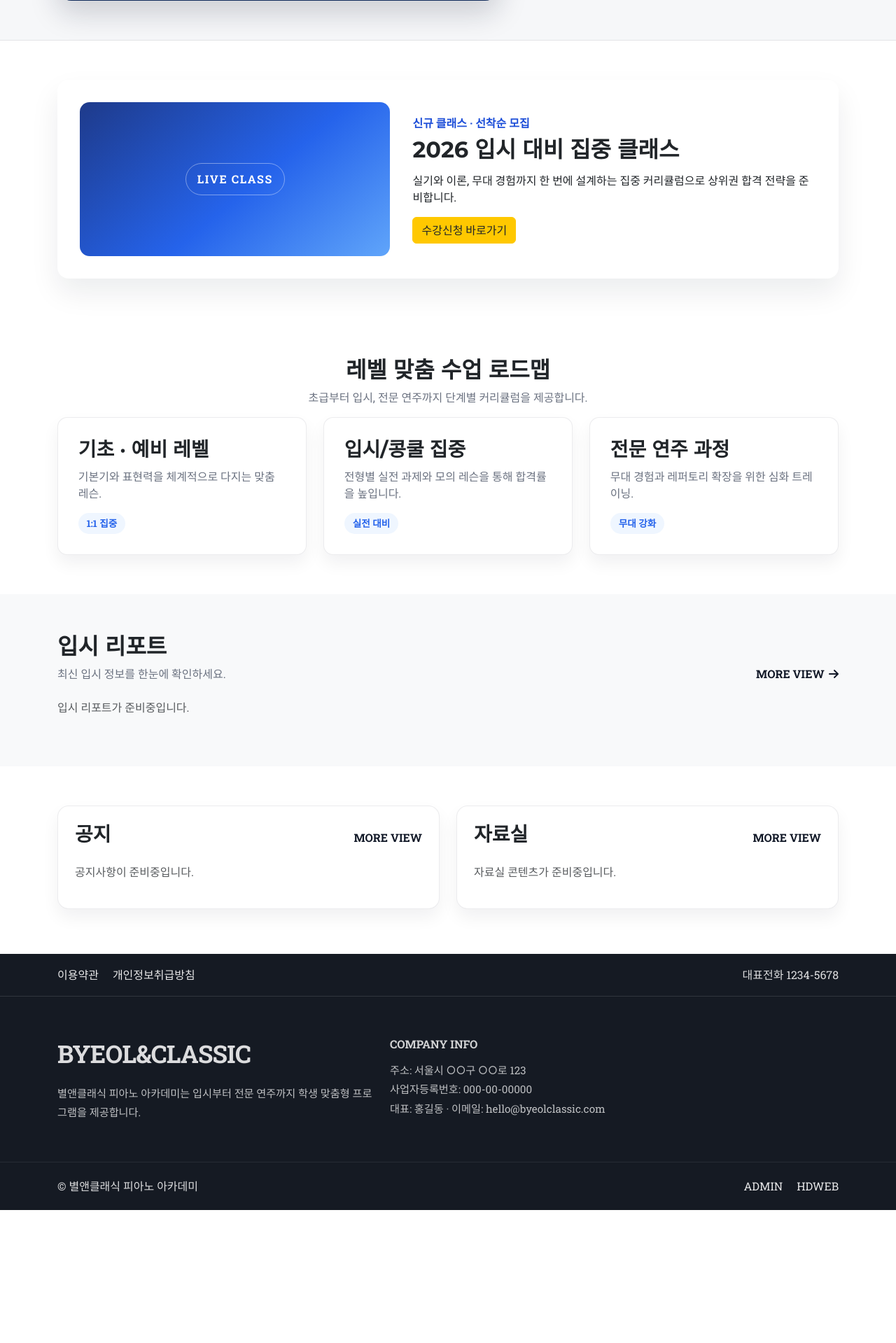
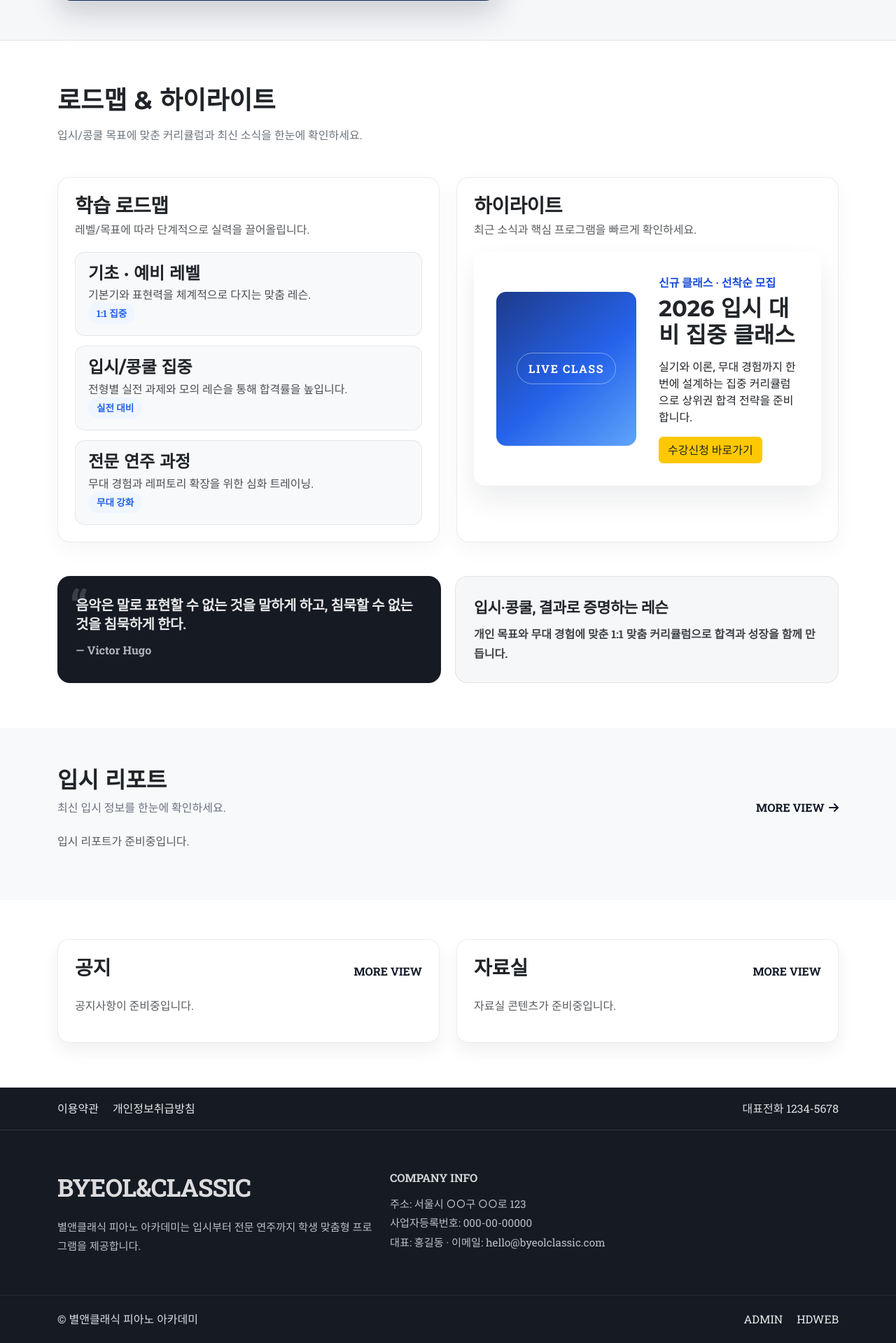
Before and after one commit to tuna1402/ByeolAndClassic, a Django app: page / in a window 1280 px wide. Shown: the part 737-2656 px from the top of the page at 70% size. Before the commit the page ends 2466 px from the top, so only its background shows below. Run offline with Django 5.2, Linux system fonts and the light colour scheme; data comes from the database, SQL or seed files in the repository; data that the repository does not hold is empty.

Commit message:
feat: merge roadmap+highlight section and add quote promo block

```diff
--- a/static/css/home_shining.css
+++ b/static/css/home_shining.css
@@ -379,6 +379,126 @@
   color: #6b7280;
 }
 
+.roadmap-highlight-section {
+  padding: 64px 0;
+  background: #fff;
+}
+
+.roadmap-panel,
+.highlight-panel {
+  border: 1px solid rgba(0, 0, 0, 0.08);
+  border-radius: 18px;
+  padding: 24px;
+  background: #fff;
+  box-shadow: 0 10px 30px rgba(0, 0, 0, 0.04);
+}
+
+.panel-title {
+  font-weight: 800;
+  letter-spacing: -0.02em;
+  margin-bottom: 0.25rem;
+}
+
+.panel-desc {
+  opacity: 0.75;
+  margin-bottom: 1.25rem;
+}
+
+.roadmap-cards {
+  display: flex;
+  flex-direction: column;
+  gap: 14px;
+}
+
+.roadmap-card {
+  border: 1px solid rgba(0, 0, 0, 0.08);
+  border-radius: 14px;
+  padding: 16px 18px;
+  background: #f8f9fb;
+}
+
+.roadmap-card .title {
+  font-weight: 800;
+  margin-bottom: 0.25rem;
+}
+
+.roadmap-card .desc {
+  margin: 0;
+  opacity: 0.8;
+}
+
+.quote-promo {
+  display: grid;
+  grid-template-columns: 1fr 1fr;
+  gap: 20px;
+  align-items: stretch;
+}
+
+@media (max-width: 991px) {
+  .quote-promo {
+    grid-template-columns: 1fr;
+  }
+
+  .roadmap-panel,
+  .highlight-panel {
+    padding: 18px;
+  }
+}
+
+.quote-box {
+  position: relative;
+  border-radius: 18px;
+  padding: 28px 26px;
+  background: #151a23;
+  color: rgba(255, 255, 255, 0.9);
+  overflow: hidden;
+}
+
+.quote-mark {
+  position: absolute;
+  top: 10px;
+  left: 18px;
+  font-size: 64px;
+  font-weight: 900;
+  opacity: 0.18;
+  line-height: 1;
+}
+
+.quote-text {
+  font-size: 1.25rem;
+  font-weight: 900;
+  letter-spacing: -0.02em;
+  line-height: 1.35;
+  margin: 0 0 0.75rem;
+}
+
+.quote-author {
+  margin: 0;
+  opacity: 0.75;
+  font-weight: 700;
+}
+
+.promo-text {
+  border-radius: 18px;
+  padding: 28px 26px;
+  background: #f6f7f9;
+  border: 1px solid rgba(0, 0, 0, 0.08);
+}
+
+.promo-head {
+  font-size: 1.35rem;
+  font-weight: 900;
+  letter-spacing: -0.02em;
+  margin: 0 0 0.5rem;
+}
+
+.promo-sub {
+  margin: 0;
+  opacity: 0.85;
+  line-height: 1.7;
+  font-weight: 600;
+}
+
 .info-tag {
   display: inline-flex;
   padding: 0.3rem 0.75rem;
--- a/templates/pages/home.html
+++ b/templates/pages/home.html
@@ -140,8 +140,44 @@
     </div>
   </section>
 
-  <section class="page-section highlight-section">
+  <section class="page-section roadmap-highlight-section">
     <div class="container">
+      <div class="section-heading-wrap">
+        <h2 class="section-heading">로드맵 &amp; 하이라이트</h2>
+        <p class="section-subheading">입시/콩쿨 목표에 맞춘 커리큘럼과 최신 소식을 한눈에 확인하세요.</p>
+      </div>
+
+      <div class="row g-4 align-items-stretch">
+        <div class="col-lg-6">
+          <div class="roadmap-panel h-100">
+            <h3 class="panel-title">학습 로드맵</h3>
+            <p class="panel-desc">레벨/목표에 따라 단계적으로 실력을 끌어올립니다.</p>
+
+            <div class="roadmap-cards">
+              <div class="roadmap-card">
+                <h4 class="title">기초 · 예비 레벨</h4>
+                <p class="desc">기본기와 표현력을 체계적으로 다지는 맞춤 레슨.</p>
+                <span class="info-tag">1:1 집중</span>
+              </div>
+              <div class="roadmap-card">
+                <h4 class="title">입시/콩쿨 집중</h4>
+                <p class="desc">전형별 실전 과제와 모의 레슨을 통해 합격률을 높입니다.</p>
+                <span class="info-tag">실전 대비</span>
+              </div>
+              <div class="roadmap-card">
+                <h4 class="title">전문 연주 과정</h4>
+                <p class="desc">무대 경험과 레퍼토리 확장을 위한 심화 트레이닝.</p>
+                <span class="info-tag">무대 강화</span>
+              </div>
+            </div>
+          </div>
+        </div>
+
+        <div class="col-lg-6">
+          <div class="highlight-panel h-100">
+            <h3 class="panel-title">하이라이트</h3>
+            <p class="panel-desc">최근 소식과 핵심 프로그램을 빠르게 확인하세요.</p>
+
             <div class="highlight-card">
               <div class="highlight-media" aria-hidden="true">
                 <div class="highlight-media-inner">
@@ -159,35 +195,19 @@
               </div>
             </div>
           </div>
-  </section>
+        </div>
+      </div>
 
-  <section class="page-section roadmap-section">
-    <div class="container">
-      <div class="section-title text-center">
-        <h2>레벨 맞춤 수업 로드맵</h2>
-        <p>초급부터 입시, 전문 연주까지 단계별 커리큘럼을 제공합니다.</p>
+      <div class="quote-promo mt-5">
+        <div class="quote-box">
+          <div class="quote-mark">“</div>
+          <p class="quote-text">음악은 말로 표현할 수 없는 것을 말하게 하고, 침묵할 수 없는 것을 침묵하게 한다.</p>
+          <p class="quote-author">— Victor Hugo</p>
         </div>
-      <div class="row g-4">
-        <div class="col-md-4">
-          <article class="info-card">
-            <h3>기초 · 예비 레벨</h3>
-            <p>기본기와 표현력을 체계적으로 다지는 맞춤 레슨.</p>
-            <span class="info-tag">1:1 집중</span>
-          </article>
-        </div>
-        <div class="col-md-4">
-          <article class="info-card">
-            <h3>입시/콩쿨 집중</h3>
-            <p>전형별 실전 과제와 모의 레슨을 통해 합격률을 높입니다.</p>
-            <span class="info-tag">실전 대비</span>
-          </article>
-        </div>
-        <div class="col-md-4">
-          <article class="info-card">
-            <h3>전문 연주 과정</h3>
-            <p>무대 경험과 레퍼토리 확장을 위한 심화 트레이닝.</p>
-            <span class="info-tag">무대 강화</span>
-          </article>
+
+        <div class="promo-text">
+          <p class="promo-head">입시·콩쿨, 결과로 증명하는 레슨</p>
+          <p class="promo-sub">개인 목표와 무대 경험에 맞춘 1:1 맞춤 커리큘럼으로 합격과 성장을 함께 만듭니다.</p>
         </div>
       </div>
     </div>
```
Lines whose indentation alone changed are shown as unchanged.
